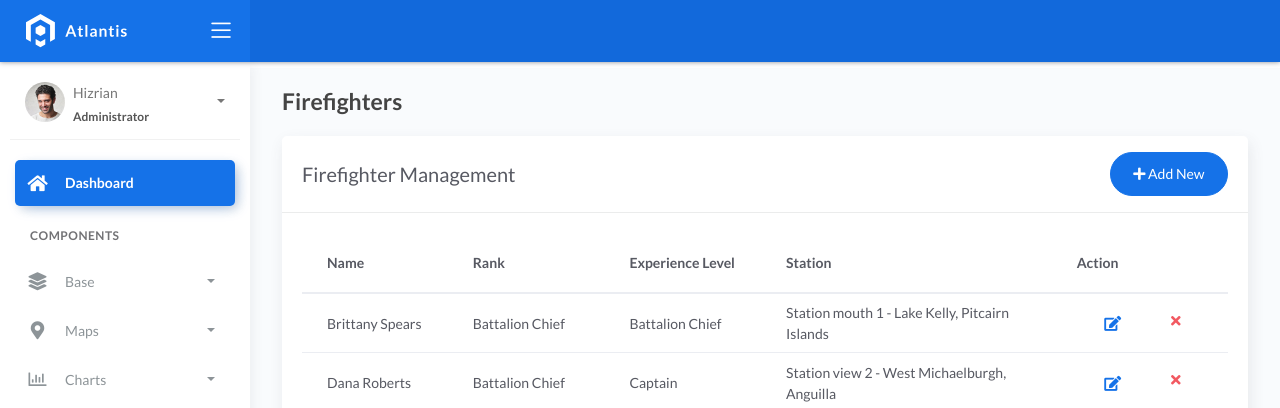
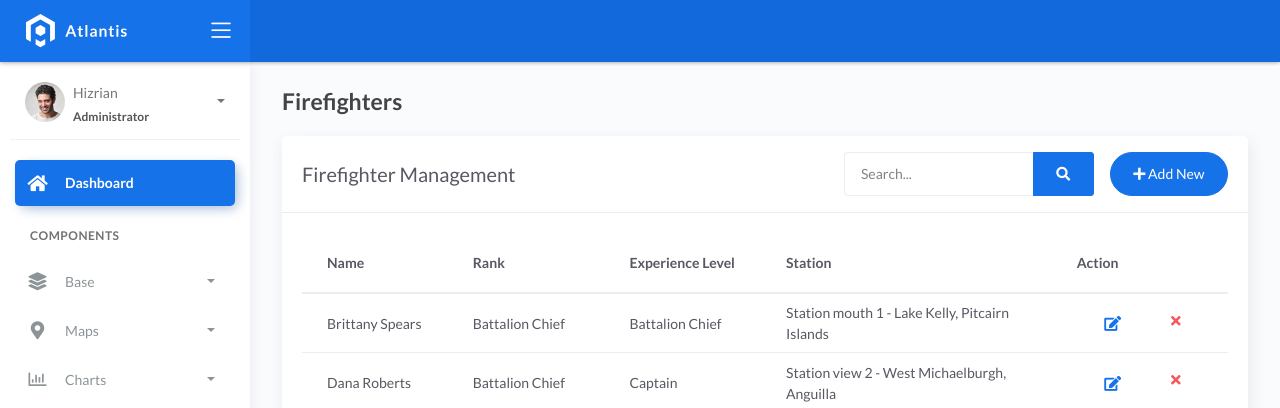
Before and after one commit to pavseh/FireApp, a Django app: page /firefighters/ in a window 1280 px wide. Shown: the top 408 px of the page. Run offline with Django 4.2, Linux system fonts and the light colour scheme; data comes from the database, SQL or seed files in the repository; some libraries are stand-ins or nearby versions.

Commit message:
SEARCH () Added

```diff
--- a/projectsite/fire/models.py
+++ b/projectsite/fire/models.py
@@ -37,6 +37,9 @@ class Incident(BaseModel):
     date_time = models.DateTimeField(blank=True, null=True)
     severity_level = models.CharField(max_length=45, choices=SEVERITY_CHOICES)
     description = models.CharField(max_length=250)
+
+    def __str__(self):
+        return f"{self.severity_level} at {self.location} on {self.date_time.strftime('%Y-%m-%d %H:%M') if self.date_time else 'Unknown date'}"
 
 
 class FireStation(BaseModel):
@@ -87,19 +90,20 @@ class Firefighters(BaseModel):
 class FireTruck(BaseModel):
     truck_number = models.CharField(max_length=150)
     model = models.CharField(max_length=150)
-    # Change capacity to DecimalField for better data handling
     capacity = models.DecimalField(
         max_digits=10,
         decimal_places=2,
         help_text="Water capacity in liters"
     )
+    station = models.ForeignKey(FireStation, on_delete=models.CASCADE)
 
     class Meta:
         ordering = ['truck_number']
 
     def __str__(self):
         return f"Truck {self.truck_number} - {self.model}"
-    station = models.ForeignKey(FireStation, on_delete=models.CASCADE)
+    def __str__(self):
+        return f"{self.severity_level} at {self.location} on {self.date_time.strftime('%Y-%m-%d %H:%M') if self.date_time else 'Unknown date'}"
 
 
 class WeatherConditions(BaseModel):
--- a/projectsite/fire/views.py
+++ b/projectsite/fire/views.py
@@ -10,8 +10,12 @@ from django.db.models import Count
 from django.views.generic import ListView, CreateView, UpdateView, DeleteView
 from django.urls import reverse_lazy
 from .models import Locations, Incident, FireStation, Firefighters, FireTruck, WeatherConditions
+from django.db.models import Q
 from datetime import datetime
 from django.contrib import messages
+from django.db.models import Q
+from functools import reduce
+from operator import and_, or_
 
 class HomePageView(TemplateView):
     template_name = 'home.html'
@@ -272,10 +276,35 @@ def DoughnutChartData(request):
     })
 
 # Location Views
+# Add this helper function at the top of the file
+def get_search_results(queryset, search_query, search_fields):
+    if not search_query:
+        return queryset
+
+    # Split the search query into terms
+    terms = search_query.split()
+
+    # For each term, create a Q object that checks all search fields
+    term_queries = []
+    for term in terms:
+        term_filters = [Q(**{f'{field}__icontains': term}) for field in search_fields]
+        term_queries.append(reduce(or_, term_filters))
+
+    # Combine all term queries with AND
+    return queryset.filter(reduce(and_, term_queries))
+
+# Keep all your existing view classes and just update the list views
+
 class LocationListView(ListView):
     model = Locations
     template_name = 'fire/location_list.html'
     context_object_name = 'locations'
+
+    def get_queryset(self):
+        queryset = super().get_queryset()
+        search_query = self.request.GET.get('search')
+        search_fields = ['name', 'address', 'city', 'country']
+        return get_search_results(queryset, search_query, search_fields)
 
 class LocationCreateView(CreateView):
     model = Locations
@@ -308,13 +337,26 @@ class LocationDeleteView(DeleteView):
         messages.success(self.request, "Location deleted!")
         return super().delete(request, *args, **kwargs)
 
-# Similar view classes for Incident
+# Keep all other existing view classes (IncidentListView, FireStationListView, etc.)
+# Just update their get_queryset methods similarly
+
 class IncidentListView(ListView):
     model = Incident
     template_name = 'fire/incident_list.html'
     context_object_name = 'incidents'
 
-# Incident CRUD Views
+    def get_queryset(self):
+        queryset = super().get_queryset()
+        search_query = self.request.GET.get('search')
+        search_fields = [
+            'location__name',
+            'severity_level',
+            'description',
+            'location__address',
+            'location__city'
+        ]
+        return get_search_results(queryset, search_query, search_fields)
+
 class IncidentCreateView(CreateView):
     model = Incident
     template_name = 'fire/incident_form.html'
@@ -346,16 +388,21 @@ class IncidentDeleteView(DeleteView):
         messages.success(self.request, "Incident deleted!")
         return super().delete(request, *args, **kwargs)
 
-# FireStation CRUD Views
 class FireStationListView(ListView):
     model = FireStation
     template_name = 'fire/firestation_list.html'
     context_object_name = 'firestations'
 
+    def get_queryset(self):
+        queryset = super().get_queryset()
+        search_query = self.request.GET.get('search')
+        search_fields = ['name', 'address', 'city', 'country']
+        return get_search_results(queryset, search_query, search_fields)
+
 class FireStationCreateView(CreateView):
     model = FireStation
     template_name = 'fire/firestation_form.html'
-    fields = ['name', 'address', 'city', 'country']
+    fields = ['name', 'latitude', 'longitude', 'address', 'city', 'country']
     success_url = reverse_lazy('firestation-list')
 
     def form_valid(self, form):
@@ -366,7 +413,7 @@ class FireStationCreateView(CreateView):
 class FireStationUpdateView(UpdateView):
     model = FireStation
     template_name = 'fire/firestation_form.html'
-    fields = ['name', 'address', 'city', 'country']
+    fields = ['name', 'latitude', 'longitude', 'address', 'city', 'country']
     success_url = reverse_lazy('firestation-list')
 
     def form_valid(self, form):
@@ -383,11 +430,56 @@ class FireStationDeleteView(DeleteView):
         messages.success(self.request, "Fire Station deleted!")
         return super().delete(request, *args, **kwargs)
 
-# Firefighter CRUD Views
 class FirefighterListView(ListView):
     model = Firefighters
     template_name = 'fire/firefighter_list.html'
     context_object_name = 'firefighters'
+
+    def get_queryset(self):
+        queryset = super().get_queryset()
+        search_query = self.request.GET.get('search')
+        search_fields = [
+            'name',
+            'rank',
+            'experience_level',
+            'station__name',
+            'station__city'
+        ]
+        return get_search_results(queryset, search_query, search_fields)
+
+class FireTruckListView(ListView):
+    model = FireTruck
+    template_name = 'fire/firetruck_list.html'
+    context_object_name = 'firetrucks'
+
+    def get_queryset(self):
+        queryset = super().get_queryset()
+        search_query = self.request.GET.get('search')
+        search_fields = [
+            'truck_number',
+            'model',
+            'station__name',
+            'station__city'
+        ]
+        return get_search_results(queryset, search_query, search_fields)
+
+class WeatherListView(ListView):
+    model = WeatherConditions
+    template_name = 'fire/weather_list.html'
+    context_object_name = 'weather_conditions'
+
+    def get_queryset(self):
+        queryset = super().get_queryset()
+        search_query = self.request.GET.get('search')
+        search_fields = [
+            'incident__location__name',
+            'weather_description',
+            'incident__location__city',
+            'temperature',
+            'humidity',
+            'wind_speed'
+        ]
+        return get_search_results(queryset, search_query, search_fields)
 
 class FirefighterCreateView(CreateView):
     model = Firefighters
@@ -420,20 +512,10 @@ class FirefighterDeleteView(DeleteView):
         messages.success(self.request, "Firefighter deleted!")
         return super().delete(request, *args, **kwargs)
 
-# FireTruck CRUD Views
-from django.views.generic import ListView, CreateView, UpdateView, DeleteView
-from django.urls import reverse_lazy
-from .models import FireTruck
-
-class FireTruckListView(ListView):
-    model = FireTruck
-    template_name = 'fire/firetruck_list.html'
-    context_object_name = 'firetrucks'
-
 class FireTruckCreateView(CreateView):
     model = FireTruck
     template_name = 'fire/firetruck_form.html'
-    fields = ['truck_number', 'model', 'capacity', 'station']
+    fields = ['truck_number', 'model', 'station']
     success_url = reverse_lazy('firetruck-list')
 
     def form_valid(self, form):
@@ -444,7 +526,7 @@ class FireTruckCreateView(CreateView):
 class FireTruckUpdateView(UpdateView):
     model = FireTruck
     template_name = 'fire/firetruck_form.html'
-    fields = ['truck_number', 'model', 'capacity', 'station']
+    fields = ['truck_number', 'model', 'station']
     success_url = reverse_lazy('firetruck-list')
 
     def form_valid(self, form):
@@ -461,27 +543,26 @@ class FireTruckDeleteView(DeleteView):
         messages.success(self.request, "Fire Truck deleted!")
         return super().delete(request, *args, **kwargs)
 
-# WeatherConditions CRUD Views
 class WeatherCreateView(CreateView):
     model = WeatherConditions
     template_name = 'fire/weather_form.html'
-    fields = ['incident', 'temperature', 'humidity', 'wind_speed', 'weather_description']
+    fields = ['incident', 'weather_description', 'temperature', 'humidity', 'wind_speed']
     success_url = reverse_lazy('weather-list')
 
     def form_valid(self, form):
         response = super().form_valid(form)
-        messages.success(self.request, "Weather added!")
+        messages.success(self.request, "Weather condition added!")
         return response
 
 class WeatherUpdateView(UpdateView):
     model = WeatherConditions
     template_name = 'fire/weather_form.html'
-    fields = ['incident', 'temperature', 'humidity', 'wind_speed', 'weather_description']
+    fields = ['incident', 'weather_description', 'temperature', 'humidity', 'wind_speed']
     success_url = reverse_lazy('weather-list')
 
     def form_valid(self, form):
         response = super().form_valid(form)
-        messages.success(self.request, "Weather updated!")
+        messages.success(self.request, "Weather condition updated!")
         return response
 
 class WeatherDeleteView(DeleteView):
@@ -490,11 +571,5 @@ class WeatherDeleteView(DeleteView):
     success_url = reverse_lazy('weather-list')
 
     def delete(self, request, *args, **kwargs):
-        messages.success(self.request, "Weather deleted!")
+        messages.success(self.request, "Weather condition deleted!")
         return super().delete(request, *args, **kwargs)
-
-# Similar view classes for WeatherConditions
-class WeatherListView(ListView):
-    model = WeatherConditions
-    template_name = 'fire/weather_list.html'
-    context_object_name = 'weather_conditions'
--- a/projectsite/templates/fire/base_list.html
+++ b/projectsite/templates/fire/base_list.html
@@ -11,10 +11,22 @@
                 <div class="card-header">
                     <div class="d-flex align-items-center">
                         <h4 class="card-title">{% block card_title %}{% endblock %}</h4>
-                        <a href="{% block create_url %}{% endblock %}" class="btn btn-primary btn-round ml-auto">
-                            <i class="fa fa-plus"></i>
-                            Add New
-                        </a>
+                        <div class="ml-auto d-flex align-items-center">
+                            <form class="mr-3" method="get">
+                                <div class="input-group">
+                                    <input type="text" class="form-control" name="search" placeholder="Search..." value="{{ request.GET.search }}">
+                                    <div class="input-group-append">
+                                        <button class="btn btn-primary" type="submit">
+                                            <i class="fa fa-search"></i>
+                                        </button>
+                                    </div>
+                                </div>
+                            </form>
+                            <a href="{% block create_url %}{% endblock %}" class="btn btn-primary btn-round">
+                                <i class="fa fa-plus"></i>
+                                Add New
+                            </a>
+                        </div>
                     </div>
                 </div>
                 <div class="card-body">
```
